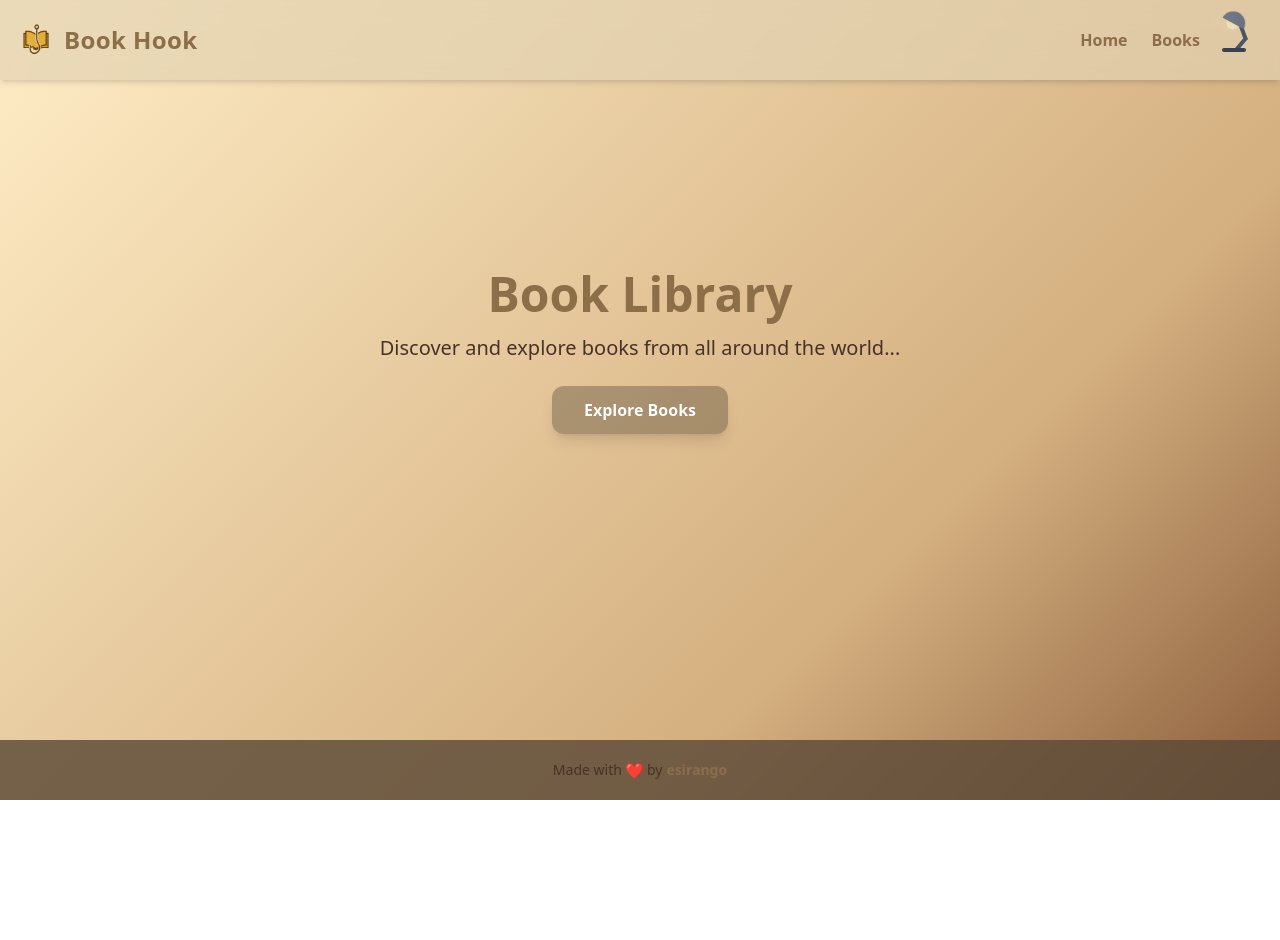
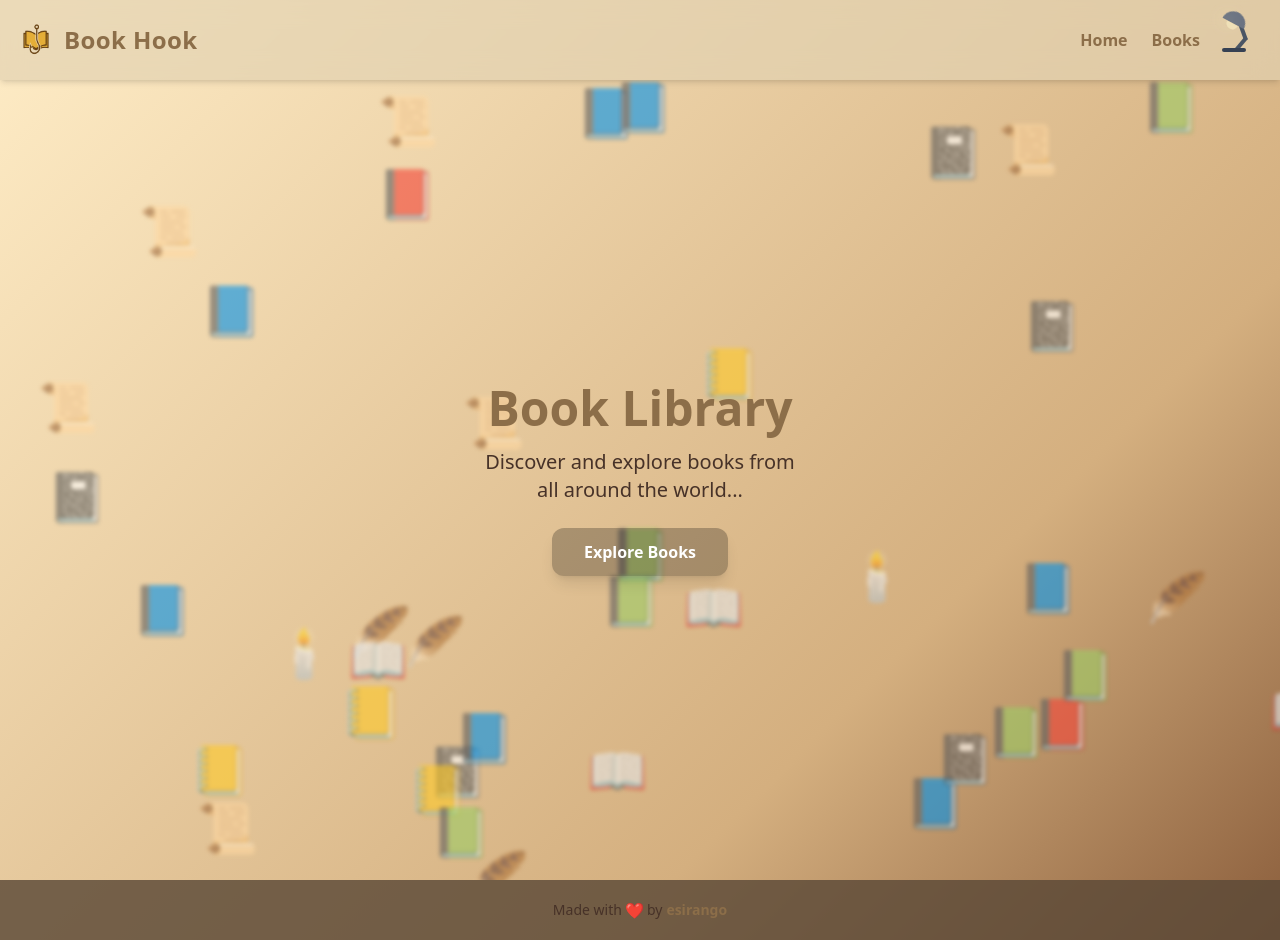
Before and after one commit to esirango/book-hook, a Next.js app: page / in a window 1280 px wide. Before the commit the page ends 800 px from the top, so only its background shows below. Built offline with nearby package versions, Linux system fonts and the light colour scheme.

Commit message:
work on landing

```diff
--- a/src/app/layout.tsx
+++ b/src/app/layout.tsx
@@ -36,7 +36,7 @@
                 <ProgressBarProvider />
 
                 <Navbar />
-                <main className="container mx-auto px-4 py-8 flex-1 relative z-10">
+                <main className="w-full h-full flex-1 relative z-10">
                     {children}
                 </main>
                 <Footer />
--- a/src/app/page.tsx
+++ b/src/app/page.tsx
@@ -1,32 +1,107 @@
+"use client";
+
 import Link from "next/link";
+import { motion, useSpring, useMotionValue, useTransform } from "framer-motion";
+import { useEffect } from "react";
+
+const icons = Array(40)
+    .fill(null)
+    .map(
+        () =>
+            ["📗", "📜", "🪶", "🕯️", "📖", "📕", "📘", "📒", "📓"][
+                Math.floor(Math.random() * 9)
+            ]
+    );
 
 export default function HomePage() {
+    const rawX = useMotionValue(0);
+    const rawY = useMotionValue(0);
+
+    const mouseX = useSpring(rawX, { stiffness: 20, damping: 150 });
+    const mouseY = useSpring(rawY, { stiffness: 20, damping: 150 });
+
+    useEffect(() => {
+        const handleMouseMove = (e: MouseEvent) => {
+            rawX.set(e.clientX / window.innerWidth - 0.5);
+            rawY.set(e.clientY / window.innerHeight - 0.5);
+        };
+        window.addEventListener("mousemove", handleMouseMove);
+        return () => window.removeEventListener("mousemove", handleMouseMove);
+    }, [rawX, rawY]);
+
     return (
-        <div className="flex flex-col items-center justify-center min-h-[60vh] px-4 text-center">
-            <h1
-                className="text-4xl sm:text-5xl font-extrabold mb-4
-        text-[var(--accent)] "
+        <div className="relative flex flex-col items-center justify-center min-h-screen overflow-hidden text-center px-4">
+            {/* floating icons background */}
+            <div className="absolute inset-0 -z-10 overflow-hidden">
+                {icons.map((icon, i) => {
+                    const x = useTransform(
+                        mouseX,
+                        (val) => val * (30 + i * 5) * (i % 2 === 0 ? 1 : -1)
+                    );
+                    const y = useTransform(
+                        mouseY,
+                        (val) => val * (30 + i * 5) * (i % 2 === 0 ? -1 : 1)
+                    );
+
+                    return (
+                        <motion.div
+                            key={i}
+                            className="absolute text-5xl opacity-60 blur-[2px] select-none"
+                            style={{
+                                top: `${Math.random() * 100}%`,
+                                left: `${Math.random() * 100}%`,
+                                x,
+                                y,
+                            }}
+                            animate={{
+                                scale: [1, 1.05, 0.95, 1],
+                            }}
+                            transition={{
+                                duration: 12 + i * 3,
+                                repeat: Infinity,
+                                ease: "easeInOut",
+                            }}
+                            whileHover={{
+                                scale: 1.2,
+                                opacity: 0.6,
+                            }}
                         >
+                            {icon}
+                        </motion.div>
+                    );
+                })}
+            </div>
+
+            {/* content */}
+            <div className="relative flex justify-center items-center min-h-screen w-full bg-[var(--bg)]">
+                {/* دایره با حلقه نورانی ملایم */}
+                <div
+                    className="relative flex flex-col justify-center items-center rounded-full p-8"
+                    style={{
+                        width: "min(80vw, 400px)",
+                        height: "min(80vw, 400px)",
+                    }}
+                >
+                    {/* متن‌ها */}
+                    <h1 className="text-4xl sm:text-5xl font-extrabold text-[var(--accent)] text-center">
                         Book Library
                     </h1>
-
-            <p
-                className="text-lg sm:text-xl mb-6
-        text-[var(--text)] max-w-2xl"
-            >
+                    <p className="text-lg sm:text-xl text-[var(--text)] max-w-xs text-center mt-4">
                         Discover and explore books from all around the world...
                     </p>
 
+                    {/* دکمه */}
                     <Link
                         href="/books"
-                className="relative px-8 py-3 rounded-xl font-semibold shadow-lg
-            hover:shadow-xl hover:scale-105 transition-transform duration-200"
+                        className="relative mt-6 px-8 py-3 rounded-xl font-semibold shadow-lg hover:shadow-xl hover:scale-105 transition-transform duration-200"
                     >
                         <span className="absolute inset-0 bg-black/25 rounded-xl"></span>
-                <span className="relative bg-gradient-to-r from-[var(--accent)] to-[var(--accent)] bg-clip-text text-white">
+                        <span className="relative text-white">
                             Explore Books
                         </span>
                     </Link>
                 </div>
+            </div>
+        </div>
     );
 }
--- a/src/components/layout/Footer.tsx
+++ b/src/components/layout/Footer.tsx
@@ -5,7 +5,7 @@
 
 export default function Footer() {
     return (
-        <footer className="bg-[var(--card-bg)] text-[var(--text)] py-5 mt-12 z-11">
+        <footer className="bg-[var(--card-bg)] text-[var(--text)] py-5 z-11">
             <div className="container mx-auto px-4 flex flex-col sm:flex-row justify-center items-center">
                 <span className="text-sm mt-2 sm:mt-0 flex items-center gap-1 text-center">
                     Made with{" "}
```
Lines whose indentation alone changed are shown as unchanged.
